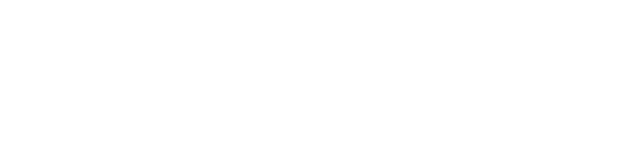
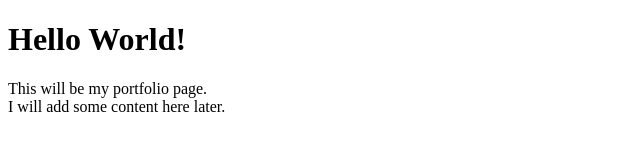
Before and after one commit to RonenTsirlin/PortfolioSite, a plain HTML site: page index.html in a window 1280 px wide. Shown: the whole page, without its empty margins (0-640 px from the left). Drawn offline with Linux system fonts and the light colour scheme.

Commit message:
Adding some content to the site to test if the domain auto updates.

```diff
--- a/index.html
+++ b/index.html
@@ -5,5 +5,10 @@
     <meta name="viewport" content="width=device-width, initial-scale=1.0" />
     <title>Portfolio</title>
   </head>
-  <body></body>
+  <body>
+    <h1>Hello World!</h1>
+    <p>
+      This will be my portfolio page. <br />I will add some content here later.
+    </p>
+  </body>
 </html>
```
